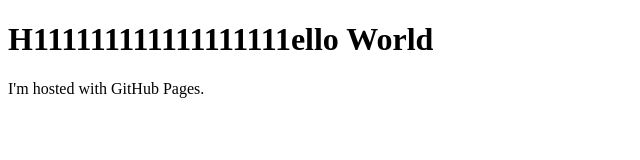
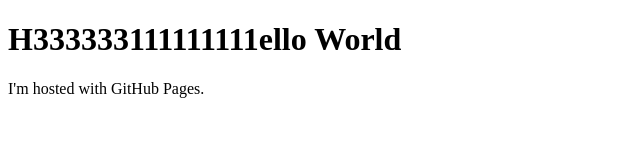
Before and after one commit to wangyan2358/wangyan2358.github.io, a plain HTML site: page index.html in a window 1280 px wide. Shown: the whole page, without its empty margins (0-640 px from the left). Drawn offline with Linux system fonts and the light colour scheme.

Commit message:
更新 index.html

```diff
--- a/index.html
+++ b/index.html
@@ -1,7 +1,7 @@
 <!DOCTYPE html>
 <html>
 <body>
-<h1>H111111111111111111ello World</h1>
+<h1>H333333111111111ello World</h1>
 <p>I'm hosted with GitHub Pages.</p>
 </body>
 </html>
```
